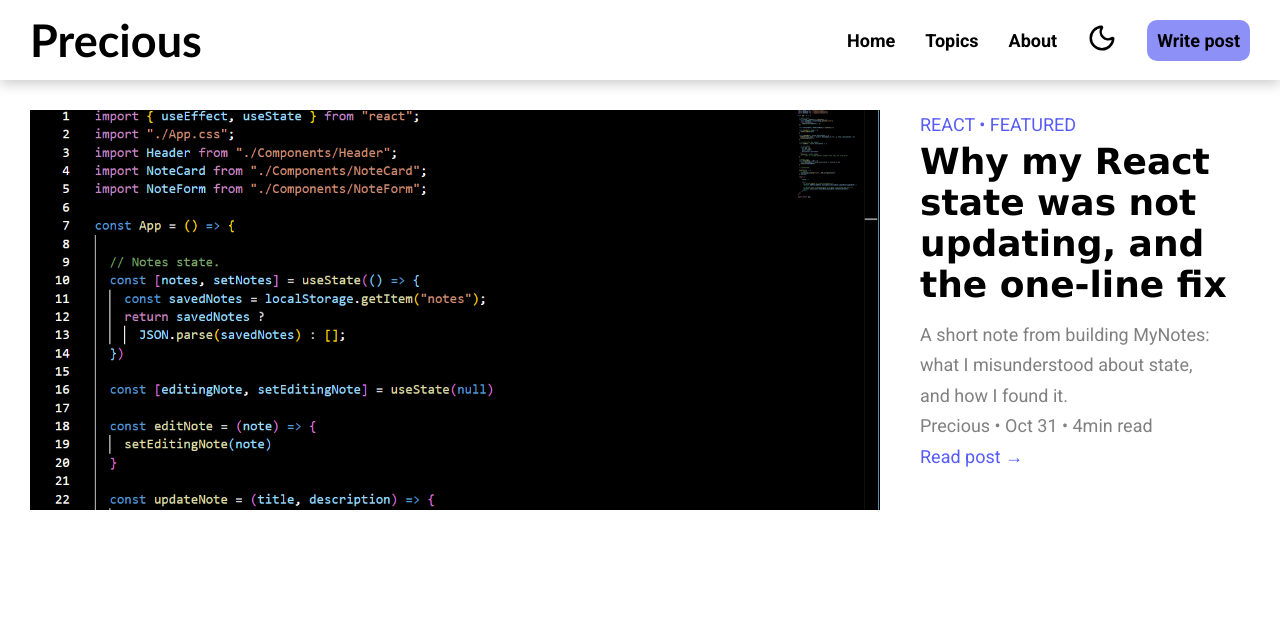
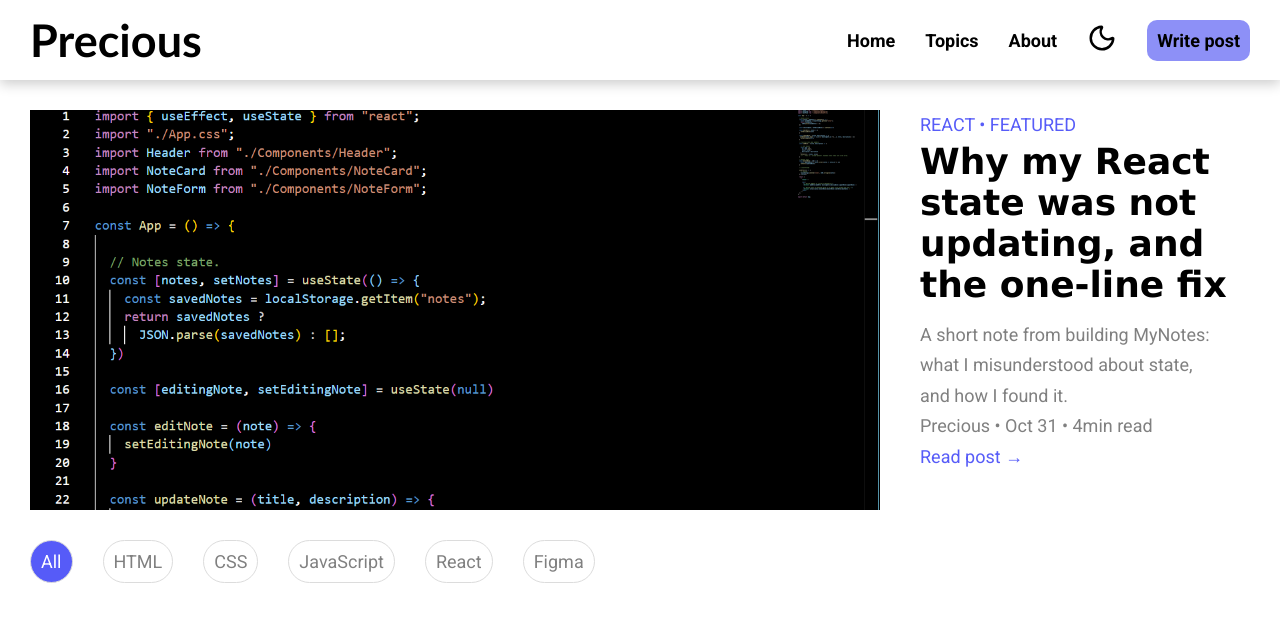
Before and after one commit to oeprecious/blog, a React (Vite) app: page /#/ in a window 1280 px wide. Shown: the top 622 px of the page. Built offline with nearby package versions, Linux system fonts and the light colour scheme; a web font is replaced by a local one.

Commit message:
Add Filtered file to Components, with css

```diff
--- /dev/null
+++ b/src/Components/FilteredItems.css
@@ -0,0 +1,20 @@
+.filteredCard {
+  margin-top: 3rem;
+  display: flex;
+  gap: 3rem;
+  align-items: center;
+}
+
+.filteredCard span {
+  padding: 1rem;
+  border: 1px solid gainsboro;
+  width: fit-content;
+  border-radius: 5rem;
+  cursor: pointer;
+  color: var(--text-secondary);
+}
+
+#blue {
+  background-color: var(--tertairy-color);
+  color: white;
+}
--- /dev/null
+++ b/src/Components/FilteredItems.jsx
@@ -0,0 +1,20 @@
+import "./FilteredItems.css"
+
+const FilteredItems = () => {
+    return (
+        <>
+            <div className="filteredContainer">
+                <div className="filteredCard">
+                    <span id="blue">All</span>
+                    <span>HTML</span>
+                    <span>CSS</span>
+                    <span>JavaScript</span>
+                    <span>React</span>
+                    <span>Figma</span>
+                </div>
+            </div>
+        </>
+    )
+}
+
+export default FilteredItems
--- a/src/Pages/Home.jsx
+++ b/src/Pages/Home.jsx
@@ -1,5 +1,6 @@
 import "./Home.css"
 import Hero from "../Components/Hero"
+import FilteredItems from "../Components/FilteredItems"
 
 
 const Home = () => {
@@ -9,6 +10,7 @@ const Home = () => {
 
             <div className="homeCard">
                <Hero/>
+               <FilteredItems/>
             </div>
 
         </div>
```
